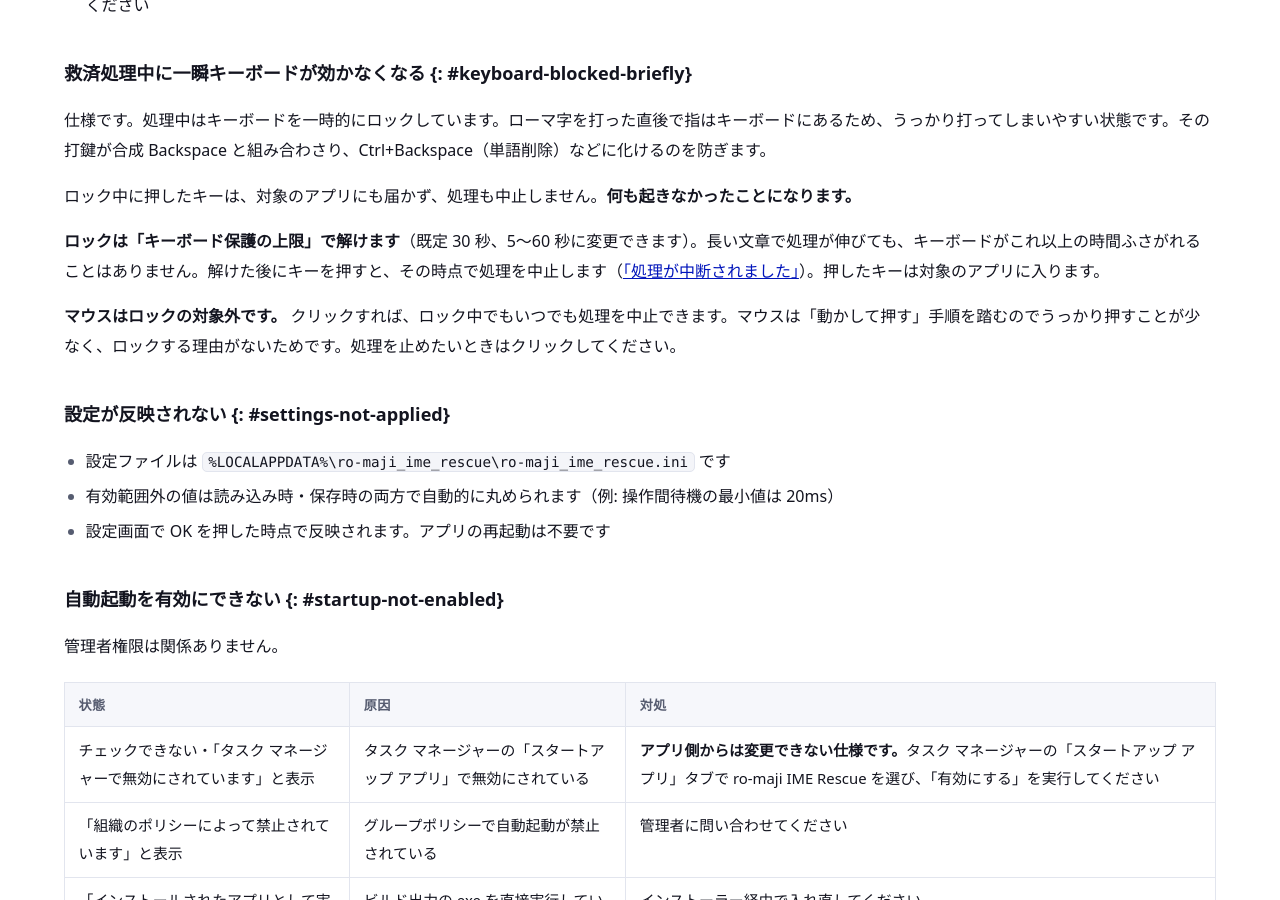
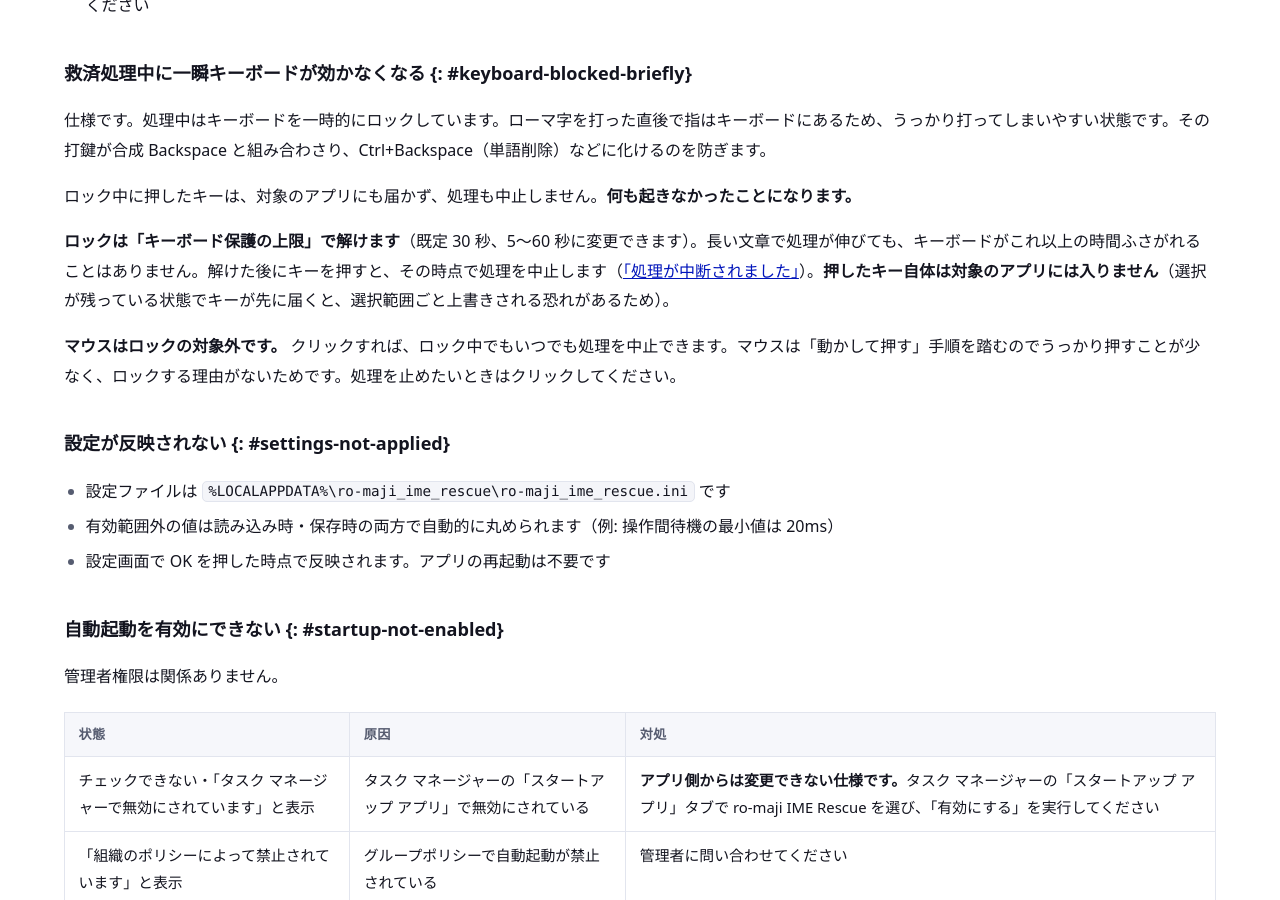
Before and after one commit to moappsupport/ro-maji_IME_Rescue, a Jekyll site: the page built from troubleshooting.md, in a window 1280 px wide and 900 px high, scrolled down 8270 px. Built offline with Jekyll 4.4.1, drawn with Linux system fonts in a browser that asks for light colours.

Commit message:
ロック解除後のキーを対象アプリへ送らないようにする
実機テストで、選択の途中（Shift+Left のループ中）にロックを解いてキーを
押すと、選択済みの数百文字がその1文字に置き換わって消えるのを確認した。
トーストは Interrupted（「文字は消えていません」）を返しており、案内と
実態が矛盾していた。

原因は競合。ロック解除後のキーは「中止の合図」と「対象アプリへの素通し」
を兼ねていたが、フックからの素通しはほぼ即座に届く。一方ワーカーが
ShouldAbort() で気付いて DeselectCurrentSelection() に辿り着くには次の
区切り（KeyWait 間隔、既定6ms）を待つ必要があり、その間に「選択が生きた
まま文字が直接届く」窓ができる。

中止のつもりで押した1打が消えるのは、選択範囲を巻き込んで文字を失うのに
比べれば軽い。ロック解除後もキーは握り潰し、中止要求だけを立てる。

設定画面のちらつきもあわせて修正。開いた瞬間に右と下へ黒い線が一瞬出て
いたのは scrollHost の AutoScroll で、既定サイズのうちに内容がはみ出して
スクロールバーが現れ、リサイズ直後に消えていた。サイズが決まってから、
実際に高さを切り詰めたときだけ有効にする。

Co-Authored-By: Claude Opus 5 <noreply@anthropic.com>

```diff
--- a/troubleshooting.md
+++ b/troubleshooting.md
@@ -257,7 +257,7 @@ Windows の UIPI により、権限の低いプロセスから高いプロセス
 
 ロック中に押したキーは、対象のアプリにも届かず、処理も中止しません。**何も起きなかったことになります。**
 
-**ロックは「キーボード保護の上限」で解けます**（既定 30 秒、5〜60 秒に変更できます）。長い文章で処理が伸びても、キーボードがこれ以上の時間ふさがれることはありません。解けた後にキーを押すと、その時点で処理を中止します（[「処理が中断されました」](#interrupted)）。押したキーは対象のアプリに入ります。
+**ロックは「キーボード保護の上限」で解けます**（既定 30 秒、5〜60 秒に変更できます）。長い文章で処理が伸びても、キーボードがこれ以上の時間ふさがれることはありません。解けた後にキーを押すと、その時点で処理を中止します（[「処理が中断されました」](#interrupted)）。**押したキー自体は対象のアプリには入りません**（選択が残っている状態でキーが先に届くと、選択範囲ごと上書きされる恐れがあるため）。
 
 **マウスはロックの対象外です。** クリックすれば、ロック中でもいつでも処理を中止できます。マウスは「動かして押す」手順を踏むのでうっかり押すことが少なく、ロックする理由がないためです。処理を止めたいときはクリックしてください。
 
```
